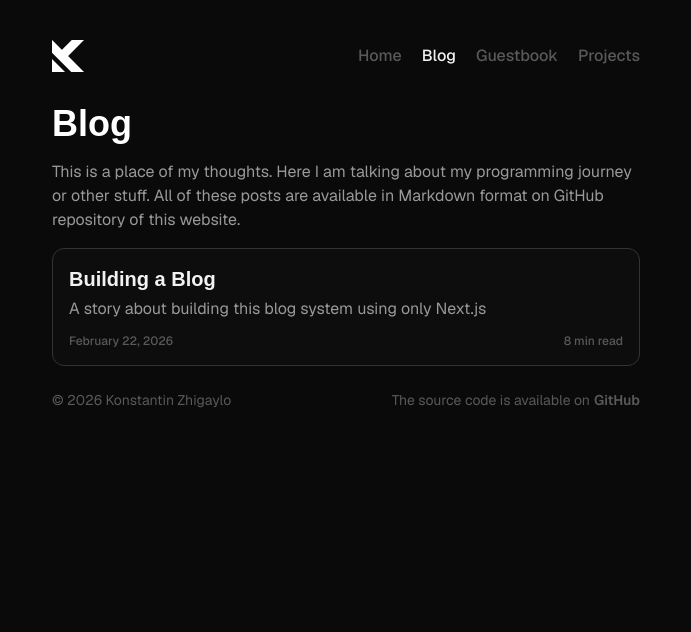
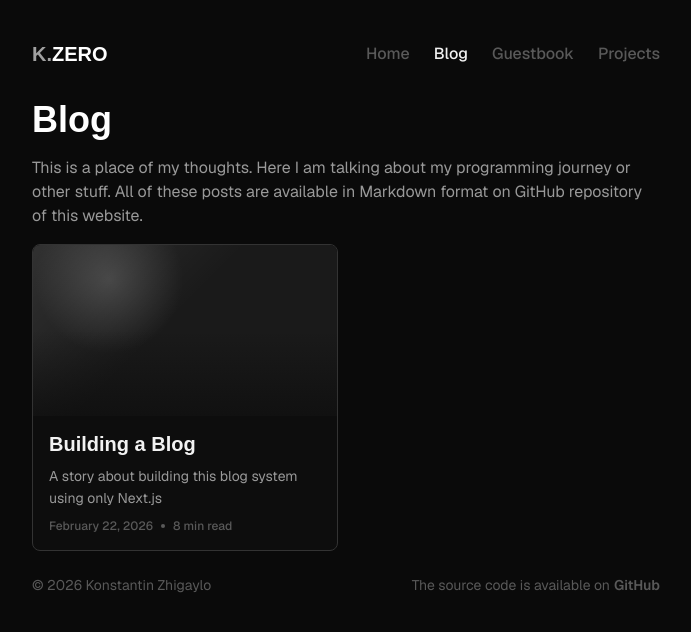
Before and after one commit to kostya-zero/homepage, a Next.js app: page /blog in a window 1280 px wide. Shown: the top 632 px of the page, without its empty margins (294-985 px from the left). Built offline with nearby package versions, Linux system fonts and the light colour scheme; a web font is replaced by a local one.

Commit message:
feat: new blog design and navbar logo update

```diff
--- a/app/blog/page.tsx
+++ b/app/blog/page.tsx
@@ -22,7 +22,7 @@ export default function Blog() {
                 This is a place of my thoughts. Here I am talking about my programming journey or other stuff. All of
                 these posts are available in Markdown format on GitHub repository of this website.
             </Text>
-            <ul className="gap-4 flex flex-col">
+            <ul className="gap-4 grid grid-cols-2">
                 {posts.map((p) => (
                     <PostCard key={p.slug} meta={p} />
                 ))}
--- a/app/layout.tsx
+++ b/app/layout.tsx
@@ -1,4 +1,4 @@
-import { Funnel_Display, Geist, JetBrains_Mono } from "next/font/google";
+import { Funnel_Display, Geist, JetBrains_Mono, Syne } from "next/font/google";
 import Footer from "@/components/footer";
 import NavBar from "@/components/navbar";
 import "./globals.css";
@@ -40,7 +40,7 @@ export default async function RootLayout({
 }>) {
     return (
         <html lang="en" className={`${geist.variable} ${funnel_display.variable} ${jetbrains.variable}`}>
-            <body className="min-h-[90svh] bg-page-background max-w-155 mx-auto font-geist antialiased">
+            <body className="min-h-[90svh] bg-page-background max-w-165 mx-auto font-geist antialiased">
                 <NavBar />
                 <main className="dark sm:mx-auto mb-2 mt-4">{children}</main>
                 <Footer />
--- a/app/page.tsx
+++ b/app/page.tsx
@@ -4,22 +4,21 @@ import Hero from "@/components/blocks/hero";
 import MainContent from "@/components/blocks/maincontent";
 import Text from "@/components/blocks/text";
 import { Contact } from "@/lib/types/contact.types";
-import { FaTelegram } from "react-icons/fa6";
-import { MdEmail } from "react-icons/md";
+import { Mail, SendHorizontal } from "lucide-react";
 
 const contacts: Contact[] = [
     {
         id: "email",
         name: "Email",
         contact: "zero@kostyazero.com",
-        icon: <MdEmail className="w-6 h-6" />,
+        icon: <Mail size={20} />,
         url: "mailto:zero@kostyazero.com",
     },
     {
         id: "telegram",
         name: "Telegram",
         contact: "@kostya_zero",
-        icon: <FaTelegram className="w-6 h-6" />,
+        icon: <SendHorizontal size={20} />,
         url: "https://t.me/kostya_zero",
     },
 ];
--- a/app/projects/page.tsx
+++ b/app/projects/page.tsx
@@ -34,7 +34,7 @@ const projects: Project[] = [
     {
         id: "dock",
         name: "dock",
-        description: "A lightweight FTP server.",
+        description: "A lightweight and fast FTP server.",
         url: "https://github.com/kostya-zero/dock",
         lang: "Rust",
     },
@@ -66,7 +66,7 @@ export default async function Projects() {
                 go to its GitHub repository.
             </Text>
 
-            <div className="flex-col gap-4 flex items-center mb-4 text-neutral-400 w-full">
+            <div className="flex-col gap-4 flex items-center mb-4 text-neutral-400 w-full grid grid-cols-2">
                 {projects.map((project) => (
                     <ProjectCard project={project} key={project.id} />
                 ))}
--- a/components/blocks/contactlink.tsx
+++ b/components/blocks/contactlink.tsx
@@ -14,11 +14,11 @@ function ContactLink({ contact, icon }: Props) {
             href={contact.url}
             className="flex flex-row group justify-between items-center w-full cursor-pointer transition duration-200 hover:text-neutral-50 px-1"
         >
-            <div className="flex flex-row gap-2 items-center">
+            <div className="flex flex-row gap-4 items-center">
                 {icon}
                 <p>{contact.name}</p>
             </div>
-            <div className="flex flex-row gap-2">
+            <div className="flex flex-row gap-4">
                 <p className="text-foreground-muted group-hover:text-neutral-400 duration-200 transition">
                     {contact.contact}
                 </p>
--- a/components/navbar.tsx
+++ b/components/navbar.tsx
@@ -27,11 +27,12 @@ export default function NavBar() {
     const pathname = usePathname();
     return (
         <header className="flex items-center justify-between mt-10 m-4">
-            <Link href="/">
-                <Icon />
+            <Link href="/" className="text-xl flex flex-row text-white font-funnel font-black">
+                <span className="text-neutral-400">K.</span>
+                <span>ZERO</span>
             </Link>
 
-            <div className="text-foreground-muted flex flex-row items-center gap-5 transition duration-200">
+            <div className="text-foreground-muted flex flex-row items-center gap-6 transition duration-200">
                 <NavBarLink href="/" route="/" title="Home" pathname={pathname} />
                 <NavBarLink href="/blog" route="/blog" title="Blog" pathname={pathname} />
                 <NavBarLink href="/guestbook" route="/guestbook" title="Guestbook" pathname={pathname} />
--- a/components/post-card.tsx
+++ b/components/post-card.tsx
@@ -1,6 +1,7 @@
 import { PostMeta } from "@/lib/types/post.types";
 import { format } from "date-fns";
 import { enUS } from "date-fns/locale";
+import Image from "next/image";
 import Link from "next/link";
 
 function PostCard({ meta }: { meta: PostMeta }) {
@@ -8,23 +9,38 @@ function PostCard({ meta }: { meta: PostMeta }) {
         <li>
             <Link
                 href={`/blog/${meta.slug}`}
-                className="group flex flex-col gap-1 bg-background border border-border hover:bg-background-highlight hover:border-border-highlight duration-300 transition-all select-none cursor-pointer p-4 rounded-xl active:scale-[0.98]"
+                className="group flex flex-col overflow-hidden bg-background border border-border rounded-lg transition-all duration-300 select-none cursor-pointer hover:bg-background-highlight hover:border-border-highlight active:scale-[0.98]"
             >
-                <div className="flex justify-between items-start gap-4">
-                    <p className="text-xl text-custom-white font-bold font-funnel group-hover:text-white transition-colors">
+                <div className="relative aspect-video overflow-hidden bg-background-highlight">
+                    {meta.image ? (
+                        <Image
+                            src={meta.image}
+                            alt={meta.imageAlt ?? meta.title}
+                            fill
+                            sizes="(min-width: 768px) 720px, 100vw"
+                            className="object-cover transition-transform duration-500 group-hover:scale-105"
+                        />
+                    ) : (
+                        <div className="absolute inset-0 bg-[radial-gradient(circle_at_25%_20%,rgba(255,255,255,0.16),transparent_28%),linear-gradient(135deg,rgba(255,255,255,0.10),transparent_45%)]" />
+                    )}
+                    <div className="absolute inset-0 bg-gradient-to-t from-background/70 via-transparent to-transparent" />
+                </div>
+
+                <div className="flex flex-col gap-2 p-4">
+                    <p className="text-xl text-custom-white font-bold font-funnel leading-tight transition-colors group-hover:text-white">
                         {meta.title}
                     </p>
-                </div>
-                <p className="text-md text-foreground-desc ">{meta.description}</p>
+                    <p className="text-sm text-foreground-desc leading-relaxed">{meta.description}</p>
 
-                <div className="flex items-center gap-2 mt-2 justify-between">
-                    <p className="text-foreground-muted text-xs font-medium">
-                        {format(meta.date, "MMMM d, yyyy", { locale: enUS })}
-                    </p>
-
-                    {meta.readingTime && (
-                        <span className="text-foreground-muted text-xs font-medium">{meta.readingTime}</span>
-                    )}
+                    <div className="flex items-center gap-2 text-foreground-muted text-xs font-medium">
+                        <time dateTime={meta.date}>{format(meta.date, "MMMM d, yyyy", { locale: enUS })}</time>
+                        {meta.readingTime && (
+                            <>
+                                <span className="size-1 rounded-full bg-foreground-muted" />
+                                <span>{meta.readingTime}</span>
+                            </>
+                        )}
+                    </div>
                 </div>
             </Link>
         </li>
--- a/lib/posts.ts
+++ b/lib/posts.ts
@@ -42,6 +42,8 @@ function getAllPosts(): PostMeta[] {
             date: String(data.date ?? ""),
             description: String(data.description ?? ""),
             readingTime: calculateReadingTime(content),
+            image: data.image ? String(data.image) : undefined,
+            imageAlt: data.imageAlt ? String(data.imageAlt) : undefined,
         };
     });
 
--- a/lib/types/post.types.ts
+++ b/lib/types/post.types.ts
@@ -4,6 +4,8 @@ type PostMeta = {
     description: string;
     date: string;
     readingTime?: string;
+    image?: string;
+    imageAlt?: string;
 };
 
 export { type PostMeta };
```
Also changed, not shown: app/blog/[slug]/page.tsx (+16 -9 lines), components/projectcard.tsx (+7 -6 lines), package.json (+14 -12 lines), 1 other file (tests, documents, lock files or other folders).
